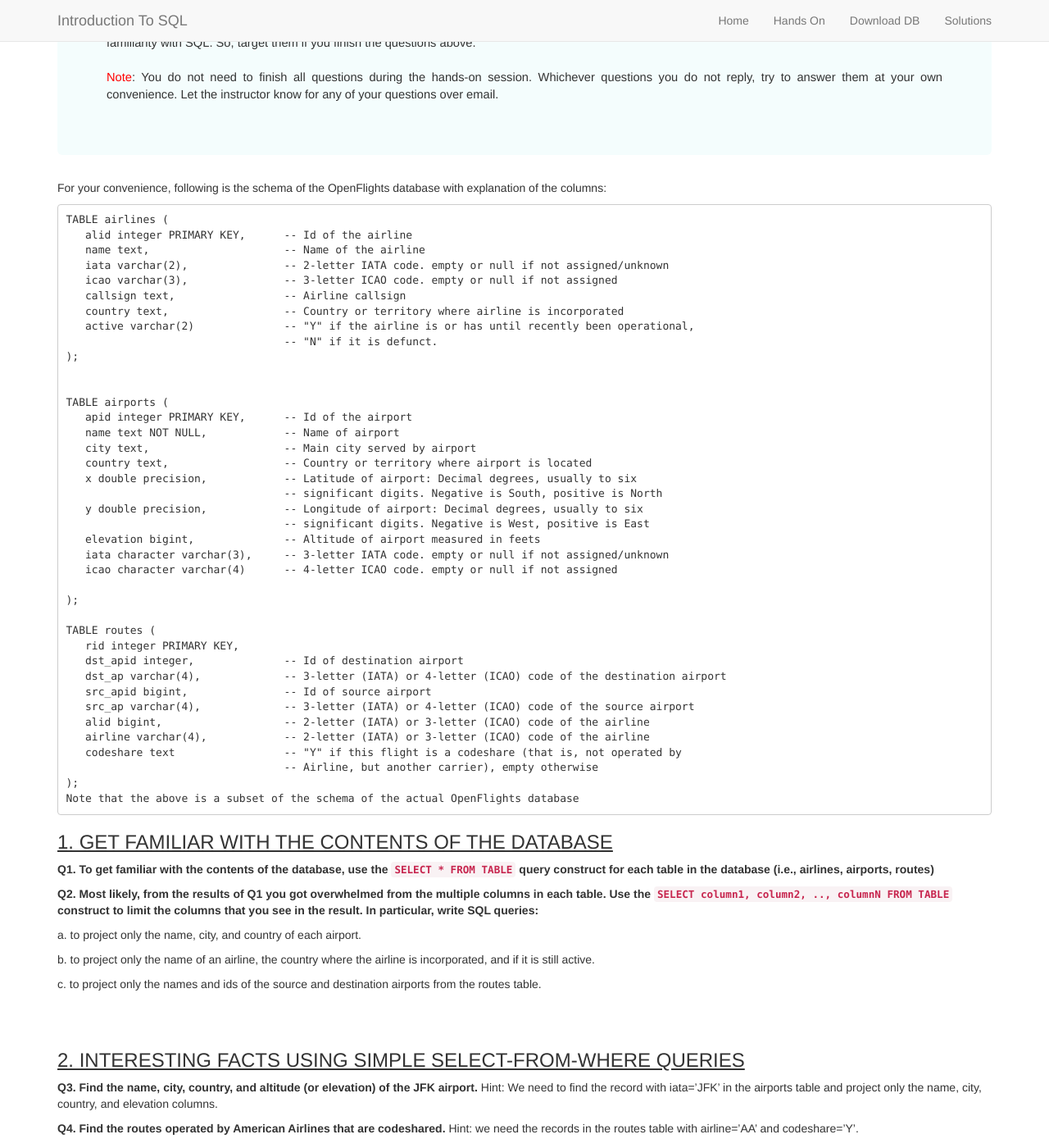
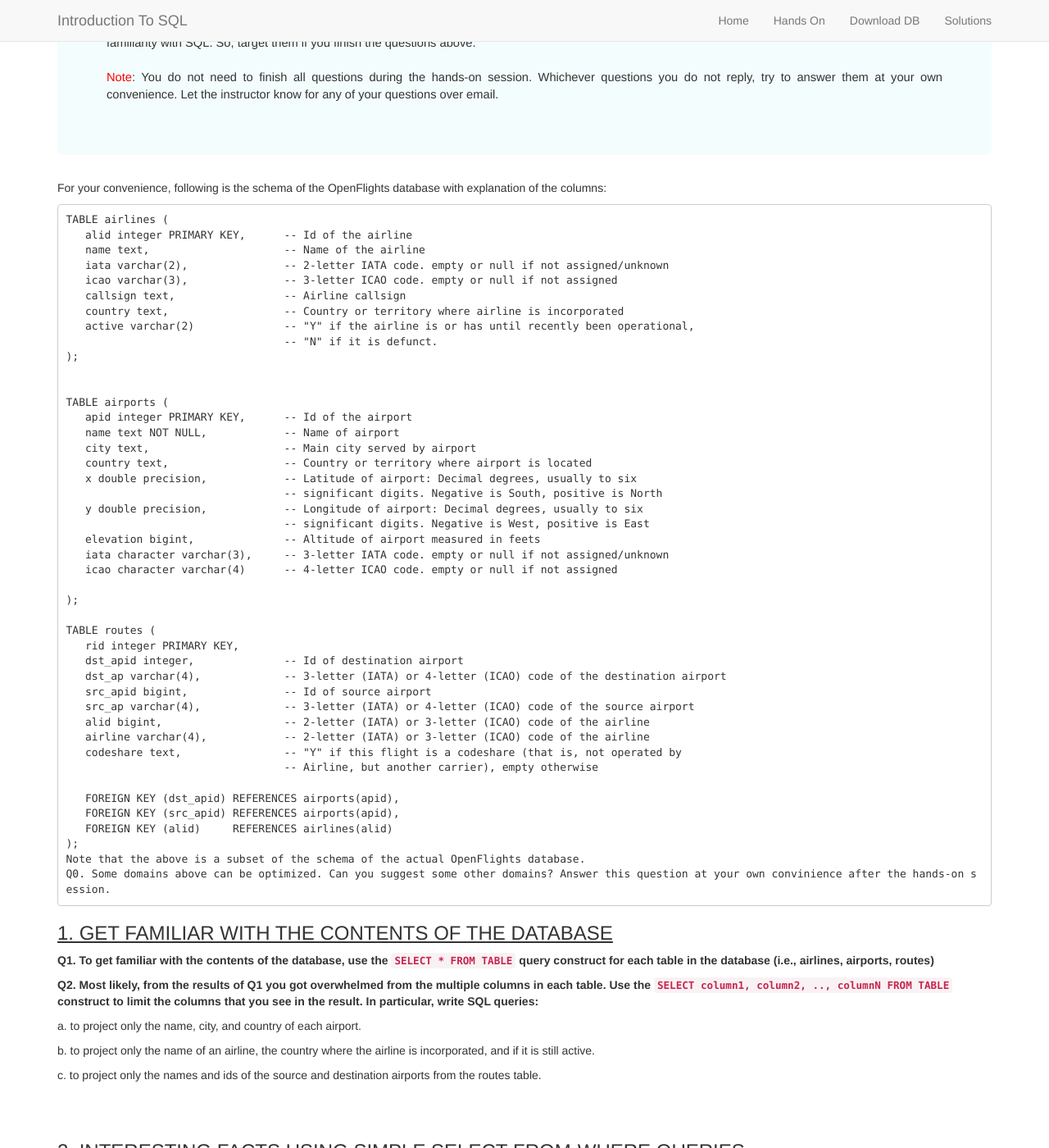
Before and after one commit to psfotis/sqlseminar, a Jekyll site: the page built from docs/exercises/index.md, in a window 1280 px wide and 1400 px high, scrolled down 284 px. Shown: the whole window at 82% size. Built offline with Jekyll 4.4.1, drawn with Linux system fonts in a browser that asks for light colours; nearby versions of some CDN libraries.

Commit message:
Update index.md

````diff
--- a/docs/exercises/index.md
+++ b/docs/exercises/index.md
@@ -63,10 +63,15 @@ TABLE routes (
    src_ap varchar(4),             -- 3-letter (IATA) or 4-letter (ICAO) code of the source airport
    alid bigint,                   -- 2-letter (IATA) or 3-letter (ICAO) code of the airline
    airline varchar(4),            -- 2-letter (IATA) or 3-letter (ICAO) code of the airline
-   codeshare text                 -- "Y" if this flight is a codeshare (that is, not operated by
+   codeshare text,                -- "Y" if this flight is a codeshare (that is, not operated by
                                   -- Airline, but another carrier), empty otherwise
+
+   FOREIGN KEY (dst_apid) REFERENCES airports(apid),
+   FOREIGN KEY (src_apid) REFERENCES airports(apid),
+   FOREIGN KEY (alid)     REFERENCES airlines(alid)
 );
-Note that the above is a subset of the schema of the actual OpenFlights database
+Note that the above is a subset of the schema of the actual OpenFlights database.
+Q0. Some domains above can be optimized. Can you suggest some other domains? Answer this question at your own convinience after the hands-on session.
 ```
 
 ### <a name="s1"></a><u>1. GET FAMILIAR WITH THE CONTENTS OF THE DATABASE</u>
````
